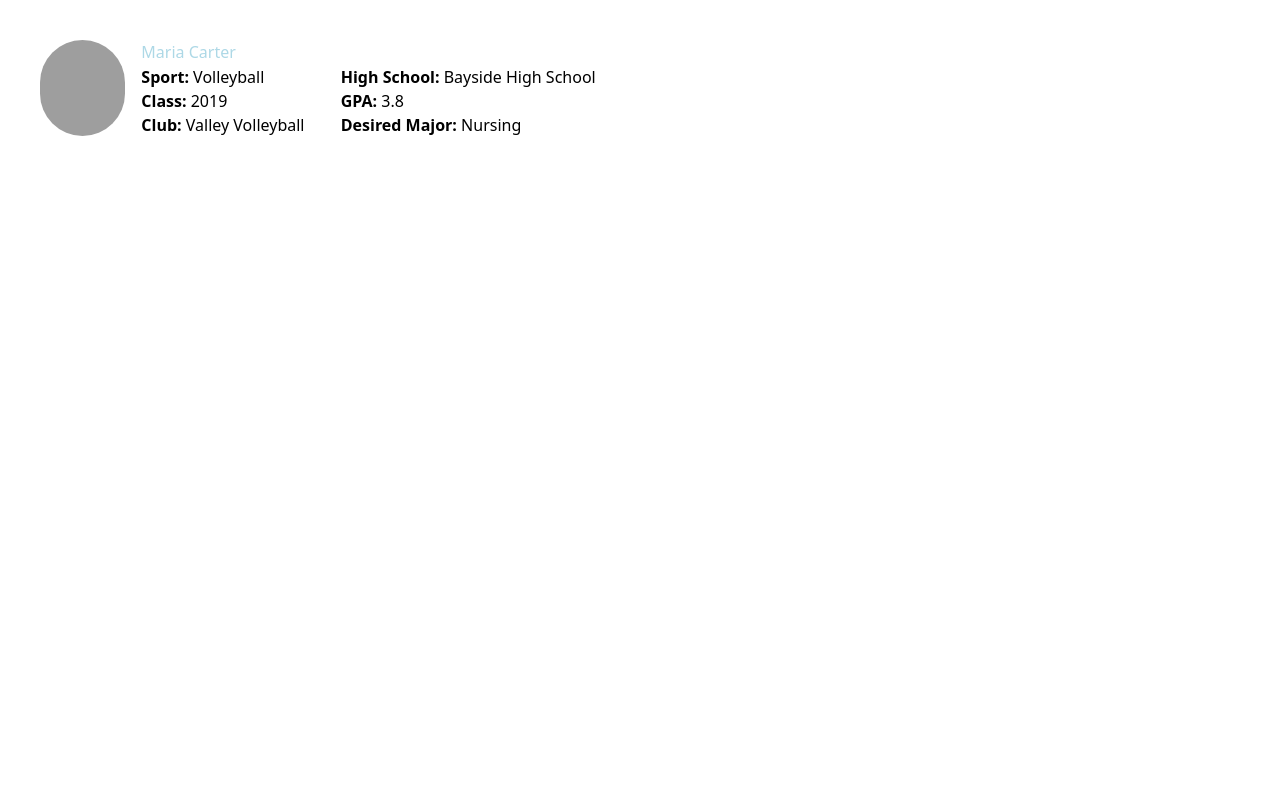
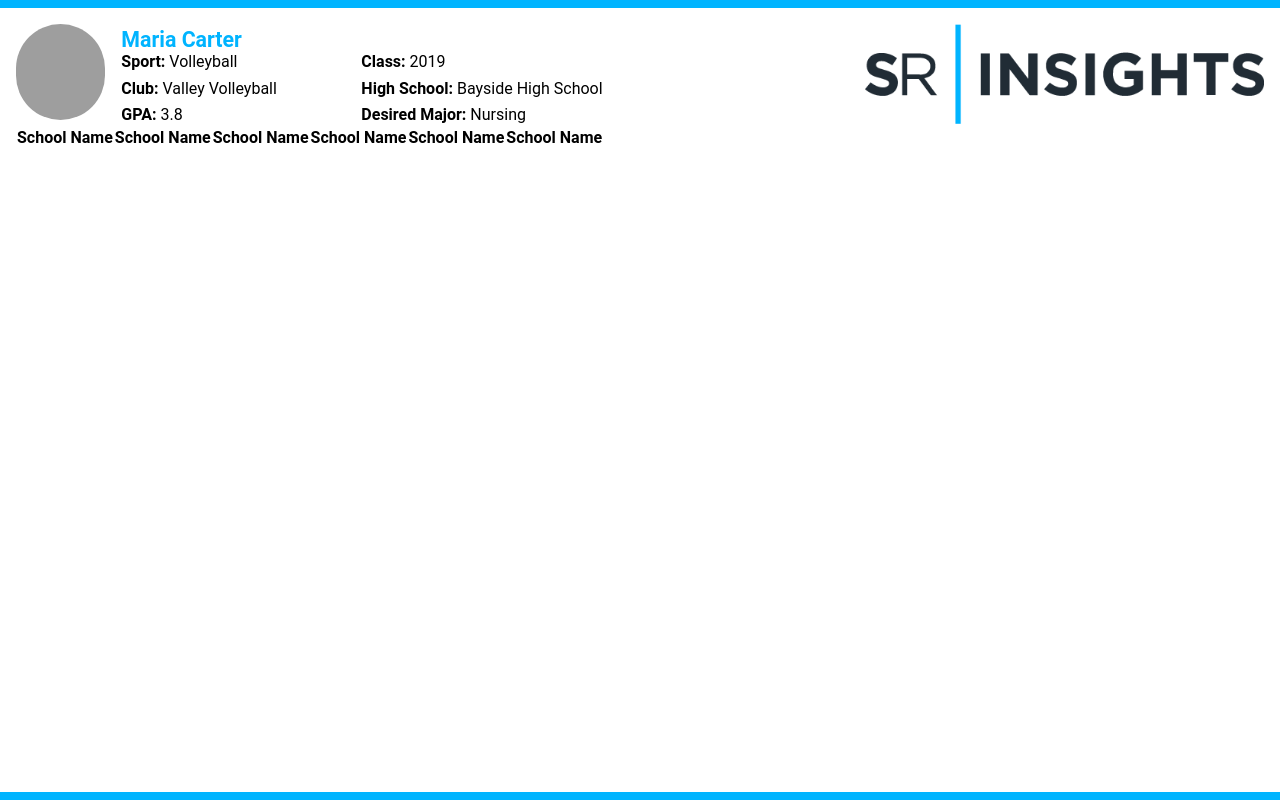
Before and after one commit to nestormata/vue-challenge, a Vue app: page / in a window 1280 px wide. Built offline with nearby package versions, Linux system fonts and the light colour scheme; grey boxes are pictures that could not be loaded.

Commit message:
Migrating to composition. Componetizing. Some styling

```diff
--- a/src/App.vue
+++ b/src/App.vue
@@ -4,19 +4,10 @@
   </div>
 </template>
 
-<script>
+<script setup>
+import {ref} from 'vue';
 import AcademicFitReport from "@/components/AcademicFitReport.vue";
 import AthleteData from "@/assets/data.json";
 
-export default {
-  name: "app",
-  components: {
-    AcademicFitReport
-  },
-  data: function() {
-    return {
-      athlete_info: AthleteData.data[0]
-    };
-  }
-};
+let athlete_info = ref(AthleteData.data[0]);
 </script>
--- a/src/assets/styles/_base-app.css
+++ b/src/assets/styles/_base-app.css
@@ -1,6 +1,11 @@
 @layer base {
+    html {
+        font-family: Roboto, sans-serif, system-ui;
+    }
     body {
-        @apply bg-white p-10 text-black;
+        @apply bg-white text-black p-4 h-screen text-base;
+        border-top: 8px solid var(--frame-color);
+        border-bottom: 8px solid var(--frame-color);
     }
     .container {
 
--- a/src/assets/styles/_variables.css
+++ b/src/assets/styles/_variables.css
@@ -6,4 +6,6 @@
     --gpa-level-3: #b4a7d6;
     --gpa-level-4: #c194b5;
     --gpa-level-5: #d7737d;
+    --athlete-name-color: #00b4ff;
+    --frame-color: #00b4FF;
 }
--- a/src/assets/styles/academy-fit-report.css
+++ b/src/assets/styles/academy-fit-report.css
@@ -5,19 +5,21 @@
 
 .athlete-report {
     .athlete-info {
-        @apply grid grid-cols-12 grid-rows-4 gap-x-4;
+        @apply grid grid-cols-12 grid-rows-4 gap-x-4 bg-no-repeat bg-right bg-contain;
         height: 100px;
+        background-image: url('../images/sr-insights.png');
         img {
             @apply rounded-full h-24 w-24 flex items-center justify-center row-span-4;
         }
         h2 {
-            @apply col-span-11;
-            color: lightblue;
+            @apply col-span-11 font-bold text-lg;
+            color: var(--athlete-name-color);
         }
         ul {
             height: 75px;
-            @apply col-span-5 row-span-2 flex flex-1 flex-wrap flex-col;
+            @apply col-span-6 row-span-4 flex flex-1 flex-wrap flex-row;
             li {
+                min-width: 15em;
                 label {
                     @apply font-bold;
                 }
--- a/src/components/AcademicFitReport.vue
+++ b/src/components/AcademicFitReport.vue
@@ -30,19 +30,26 @@
         </li>
       </ul>
     </div>
+    <table class="athlete-table">
+        <tr>
+            <th>School Name</th>
+            <th>School Name</th>
+            <th>School Name</th>
+            <th>School Name</th>
+            <th>School Name</th>
+            <th>School Name</th>
+        </tr>
+    </table>
   </div>
 </template>
 
-<script>
+<script setup>
 import '../assets/styles/academy-fit-report.css';
 
-export default {
-  name: "AcademicFitReport",
-  props: {
+defineProps({
     athlete: {
       type: Object,
       required: false
     }
-  }
-};
+  });
 </script>
--- a/tailwind.config.js
+++ b/tailwind.config.js
@@ -5,6 +5,12 @@ module.exports = {
     './src/**/*.{vue,js}',
   ],
   theme: {
+    fontSize: {
+        sm: ['10pt', '16pt'],
+        base: ['12pt', '20pt'],
+        lg: ['16pt', '24pt'],
+        xl: ['20pt', '28pt'],
+    },
     extend: {},
   },
   plugins: [],
```
Also changed, not shown: src/assets/images/sr-insights.png (added), src/components/ReportRow.vue (added), src/components/ReportRowGPA.vue (added).
